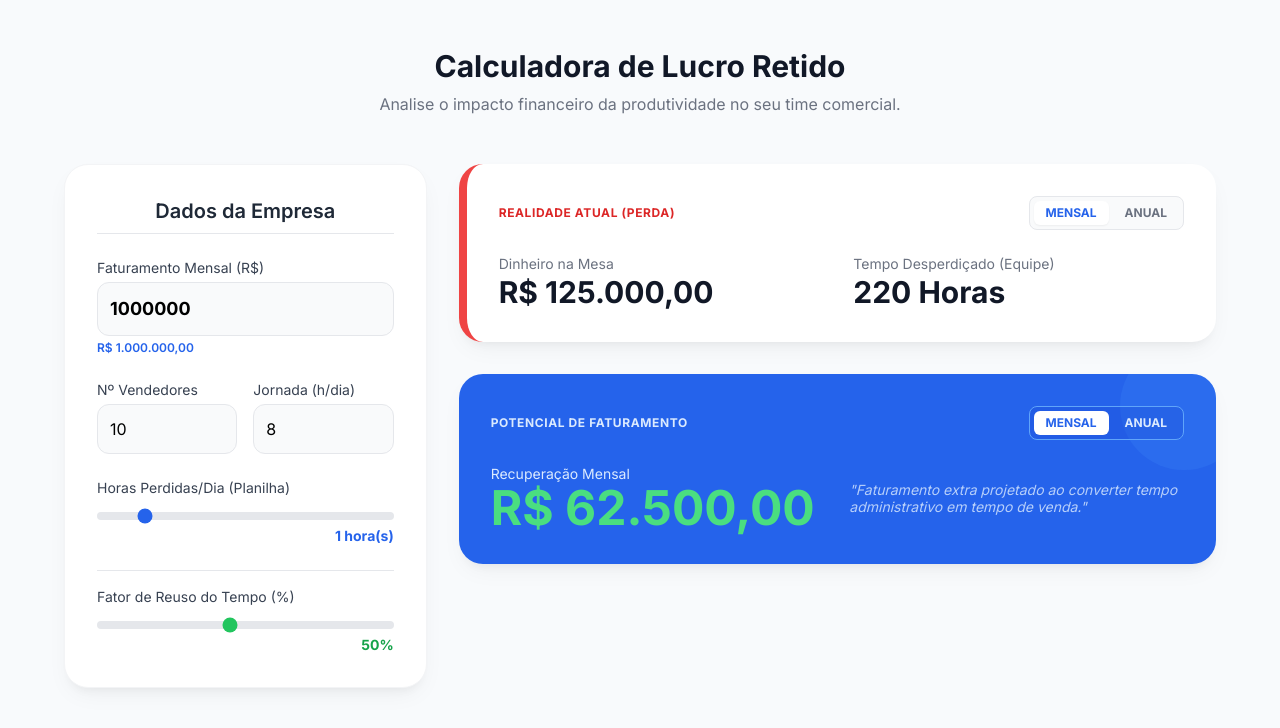
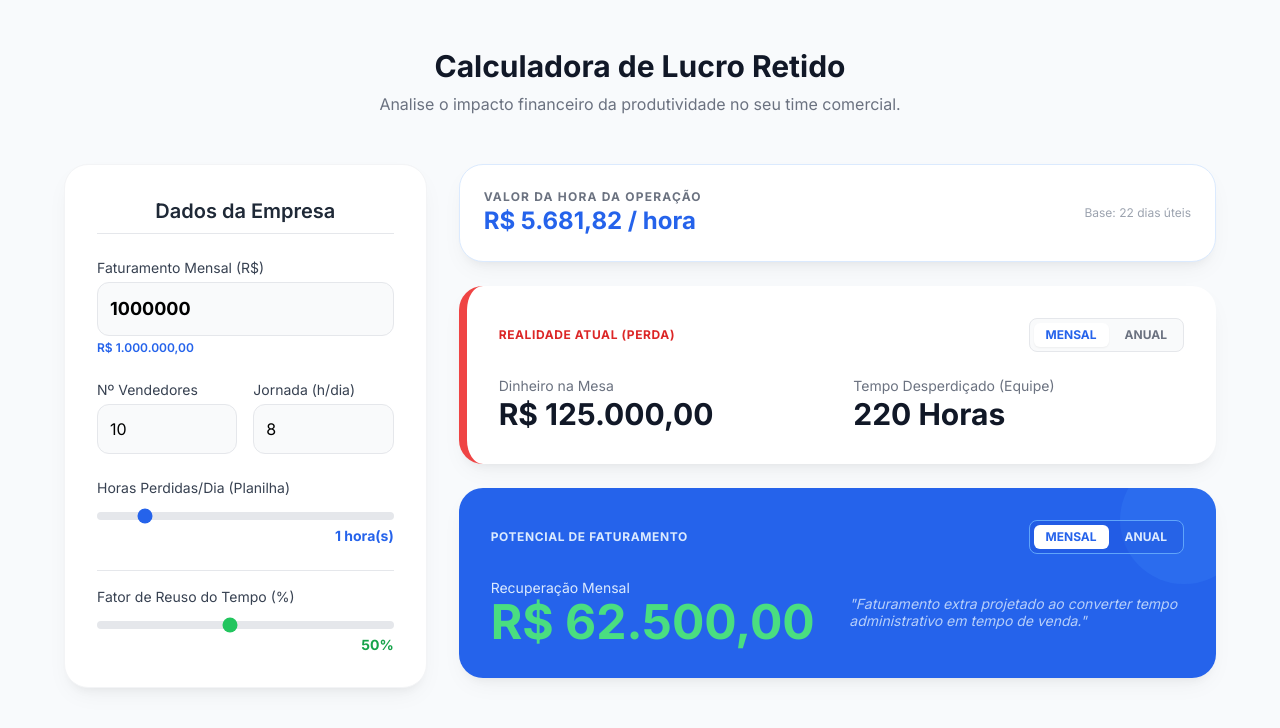
Before and after one commit to williangold-dotcom/calculadora.de.perda, a plain HTML site: page index.html in a window 1280 px wide. Drawn offline with nearby package versions, Linux system fonts and the light colour scheme.

Commit message:
Update index.html

```diff
--- a/index.html
+++ b/index.html
@@ -54,7 +54,17 @@
                 </div>
             </div>
 
-            <div class="lg:col-span-2 space-y-8">
+            <div class="lg:col-span-2 space-y-6">
+
+                <div class="bg-white p-6 rounded-3xl card-shadow border border-blue-100 flex items-center justify-between">
+                    <div>
+                        <h4 class="text-gray-500 text-xs font-bold uppercase tracking-widest">Valor da Hora da Operação</h4>
+                        <p class="text-2xl font-bold text-blue-600" x-text="formatMoney(companyHourlyRate) + ' / hora'"></p>
+                    </div>
+                    <div class="text-right hidden md:block">
+                        <p class="text-gray-400 text-xs">Base: 22 dias úteis</p>
+                    </div>
+                </div>
 
                 <div class="bg-white p-8 rounded-3xl card-shadow border-l-8 border-red-500">
                     <div class="flex justify-between items-center mb-6">
@@ -112,22 +122,32 @@
                 viewModeLoss: 'mensal',
                 viewModeGain: 'mensal',
 
-                get hourlyRate() {
-                    const revPerSeller = (this.revenue || 0) / (this.sellers || 1);
-                    return revPerSeller / (22 * (this.workHours || 8));
+                // Valor que a empresa fatura por hora (total)
+                get companyHourlyRate() {
+                    return (this.revenue || 0) / (22 * (this.workHours || 8));
                 },
+
+                // Valor da hora por vendedor individual
+                get hourlyRatePerSeller() {
+                    return (this.companyHourlyRate / (this.sellers || 1));
+                },
+
                 get monthlyLoss() {
-                    return (this.hourlyRate * this.lostTime) * 22 * this.sellers;
+                    return (this.hourlyRatePerSeller * this.lostTime) * 22 * this.sellers;
                 },
+
                 get monthlyGain() {
                     return (this.monthlyLoss * (this.efficiency / 100));
                 },
+
                 get totalMonthlyHours() {
                     return Math.round(this.lostTime * 22 * this.sellers);
                 },
+
                 get totalYearlyHours() {
                     return this.totalMonthlyHours * 12;
                 },
+
                 formatMoney(value) {
                     if (!value) value = 0;
                     return new Intl.NumberFormat('pt-BR', { style: 'currency', currency: 'BRL' }).format(value);
```
